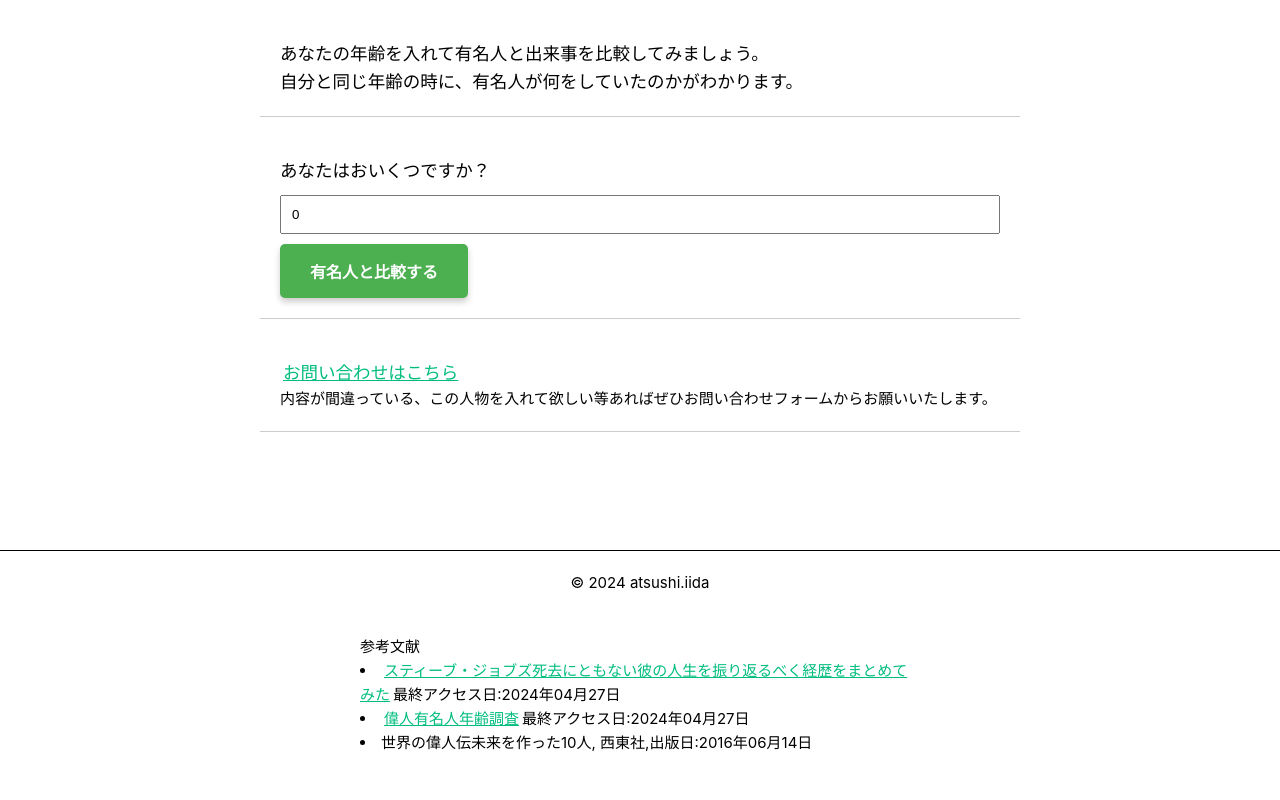
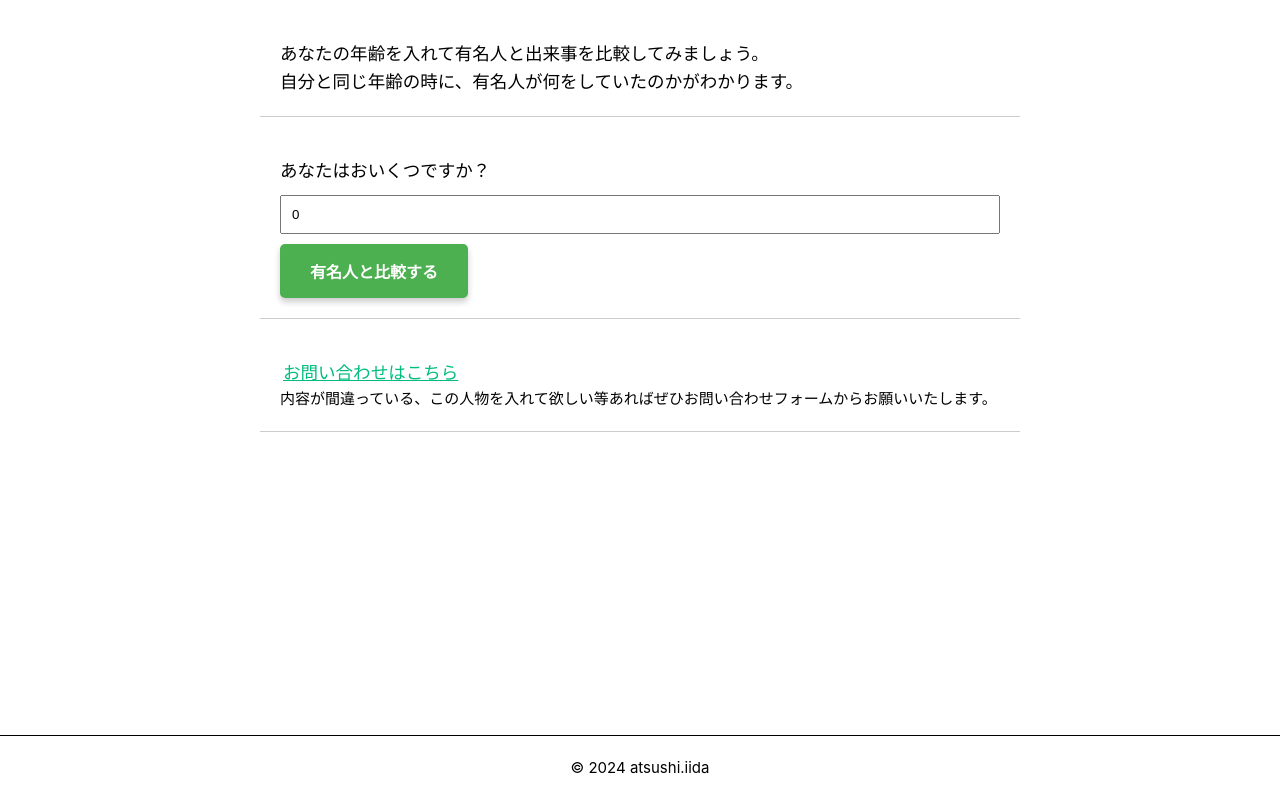
Before and after one commit to stamander/studyVue, a Vue app: page / in a window 1280 px wide. Shown: the top 800 px of the page. Built offline with nearby package versions, Linux system fonts and the light colour scheme.

Commit message:
fix reference

```diff
--- a/src/components/CompareGreatPerson.vue
+++ b/src/components/CompareGreatPerson.vue
@@ -96,9 +96,6 @@ const referencesBook: Ref<Array<{ text: string; writer: string; publicationDate:
       </p>
     </div>
     <div id="ad"></div>
-  </div>
-  <footer>
-    <p>© 2024 atsushi.iida</p>
     <div id="parents-references">
       <div id="references">
         <p>参考文献</p>
@@ -115,13 +112,17 @@ const referencesBook: Ref<Array<{ text: string; writer: string; publicationDate:
         </li>
       </div>
     </div>
+  </div>
+  <footer>
+    <p>© 2024 atsushi.iida</p>
   </footer>
 </template>
 
 <style scoped>
 #explain,
 #main-contents,
-#inquiry {
+#inquiry,
+#ad {
   border-bottom: 1px solid #cccccc;
   padding-bottom: 20px;
   margin-bottom: 20px;
@@ -175,8 +176,7 @@ button:active {
   justify-content: center;
 }
 #references {
-  width: 50%;
-  margin: auto 0;
+  margin: 0 0 100px 0;
   text-align: left;
 }
 
@@ -198,7 +198,7 @@ footer {
   left: 0;
   bottom: 0;
   width: 100%;
-  height: 250px;
+  background-color: white;
 }
 
 footer p {
```
